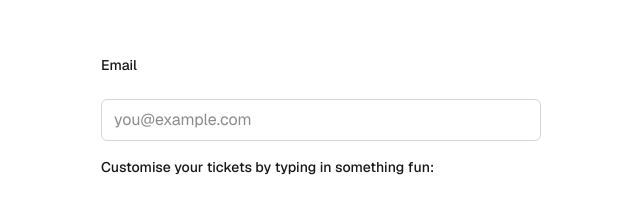
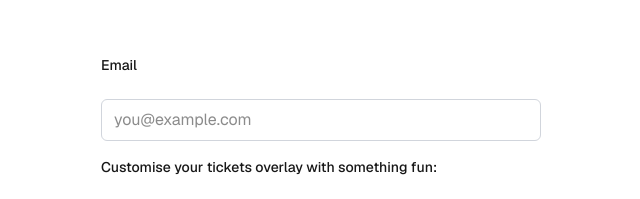
Before and after one commit to blackscorpionster/rubits, a Next.js app: page / in a window 1280 px wide. Shown: the part 187-386 px from the top of the page, without its empty margins (319-959 px from the left). Built offline with nearby package versions, Linux system fonts and the light colour scheme; a web font is replaced by a local one.

Commit message:
New test

```diff
--- a/src/app/page.tsx
+++ b/src/app/page.tsx
@@ -130,7 +130,7 @@ const Home: React.FC = () => {
 							className="w-full px-3 py-2 border border-gray-300 rounded-md focus:outline-none focus:ring-2 focus:ring-blue-500"
 						/>
 						<label htmlFor="email" className="block text-sm font-medium mb-2">
-							Customise your tickets by typing in something fun:
+							Customise your tickets overlay with something fun:
 						</label>
 						<textarea
 							id="aiprompt"
```
